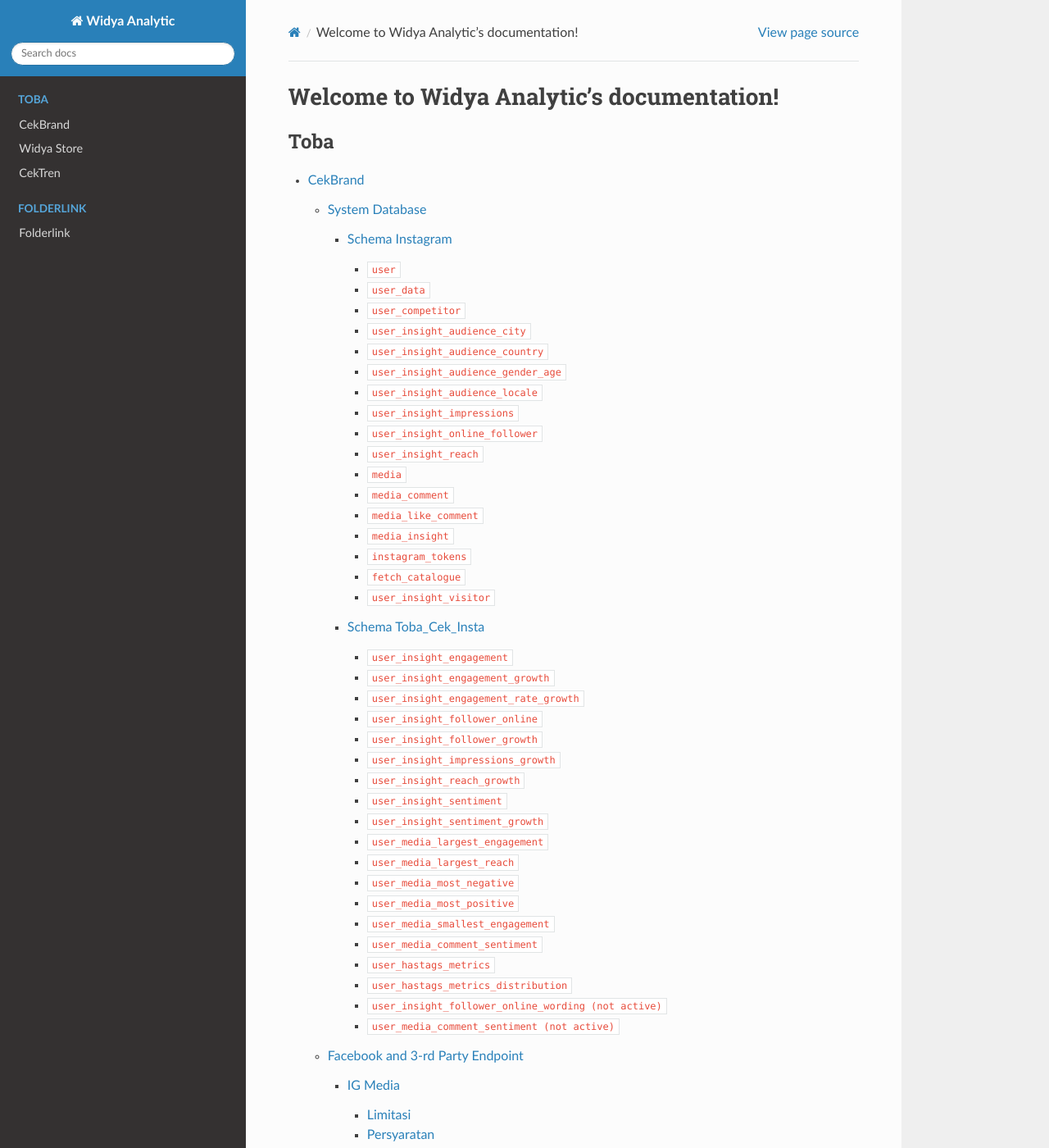
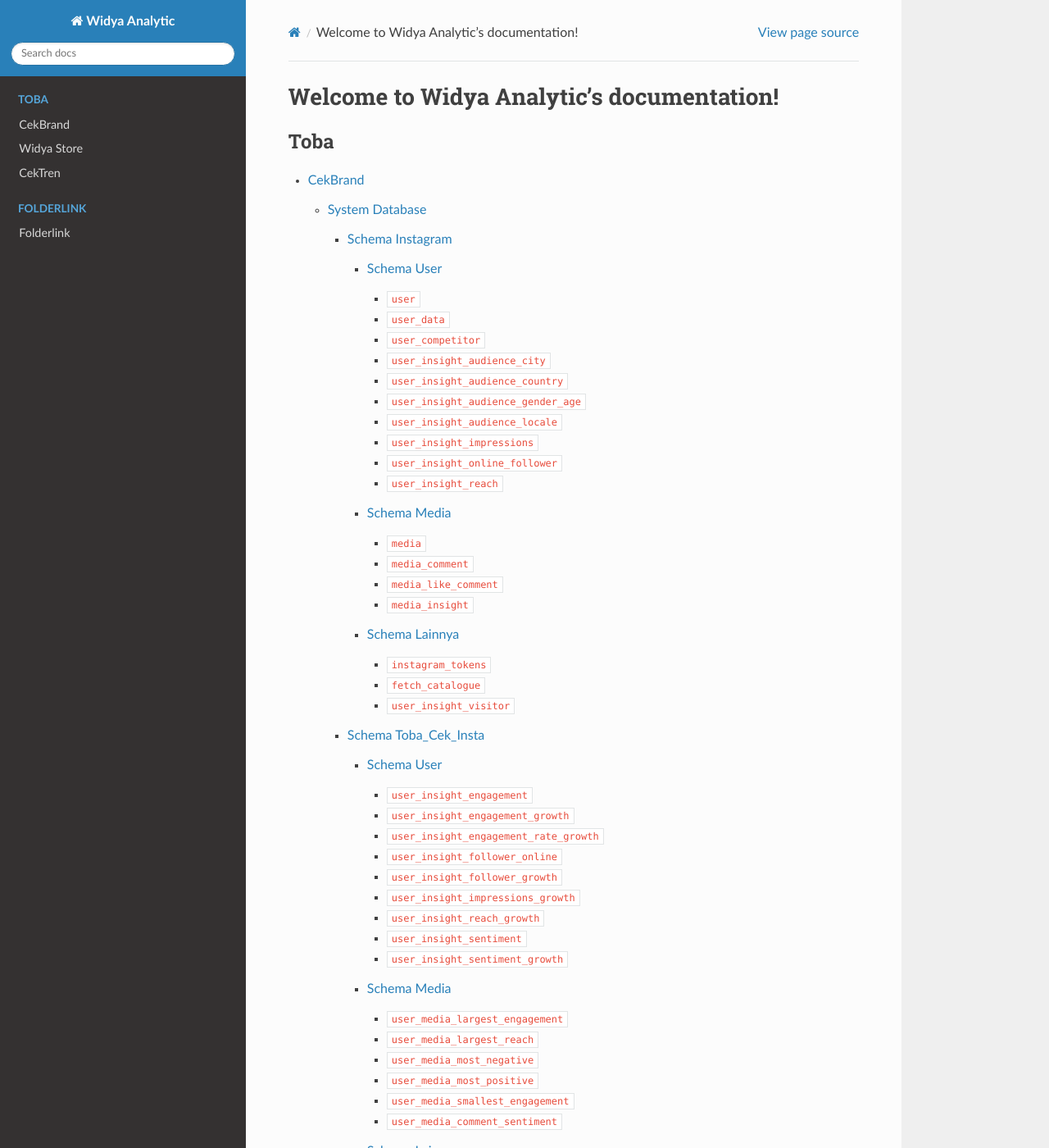
Before and after one commit to syrico/dokumentasi_data_widyaanalytics, a Sphinx documentation site: the page built from docs/source/index.rst, in a window 1280 px wide and 1400 px high. Shown: the whole window at 82% size. Built offline with Sphinx 7.4.7 and the Read the Docs theme 2.0.0, drawn with Linux system fonts in a browser that asks for light colours.

Commit message:
up sysdata (subbab)

```diff
--- a/docs/source/Toba/cekbrand/indexetl.rst
+++ b/docs/source/Toba/cekbrand/indexetl.rst
@@ -8,3 +8,4 @@
    etl/api
    etl/update
    etl/analytic
+   etl/airflow
--- a/docs/source/Toba/cekbrand/sysdata/schemacekinsta.md
+++ b/docs/source/Toba/cekbrand/sysdata/schemacekinsta.md
@@ -4,6 +4,7 @@
 
 ![ER Diagram Instagram](image/toba_cek_insta.png)
 
+## Schema User
 
 ### ``user_insight_engagement``
 Berisi data nilai engagement yang diperoleh dari penambahan jumlah like dan jumlah comment untuk setiap user dengan periode waktu 7 hari dan 28 hari.
@@ -117,6 +118,8 @@
 | updated_timestamp | -           | timestamp | Timestamp kapan data di update                   |          |
 | timeframe         | -           | int       | Periode waktu perhitungan perbandingan sentiment | [7 , 28] |
 
+## Schema Media
+
 ### ``user_media_largest_engagement``
 Berisi data media yang memiliki nilai engagement terbanyak pada suatu user dengan periode waktu 7 atau 28 hari.
 
@@ -128,6 +131,7 @@
 | timeframe         | -           | int       | Periode waktu perhitungan engagement terbanyak | [7 , 28] |
 | engagement_count  | -           | int       | Jumlah engagement media                        |          |
 | updated_timestamp | -           | timestamp | Timestamp kapan data di update                 |          |
+
 
 ### ``user_media_largest_reach``
 Berisi data media yang memiliki nilai reach terbanyak pada suatu user dengan periode waktu 7 atau 28 hari.
@@ -188,6 +192,7 @@
 | sentiment         | -           | varchar   | Sentiment komentar suatu media           | [neu , pos, neg] |
 | updated_timestamp | -           | timestamp | Timestamp kapan data di update           |                  |
 
+## Schema Lainnya
 
 ### ``user_hastags_metrics``
 Berisi data metrics setiap hashtag pada suatu media user.
--- a/docs/source/Toba/cekbrand/sysdata/schemainsta.md
+++ b/docs/source/Toba/cekbrand/sysdata/schemainsta.md
@@ -2,6 +2,8 @@
 Berisi tentang data yang diambil dari instagram seperti data user, data media, dan  data-data insight dari API instagram.
 
 ![ER Diagram Instagram](image/instagram.png)
+
+## Schema User
 
 ### ``user``
 Berisi tentang data user yang diambil dari instagram.
@@ -128,6 +130,8 @@
 | end_time          | -           | timestamp | Datestamp data dihitung dari tanggal berapa (dari facebook) |                     |
 | updated_timestamp | -           | timestamp | Timestamp kapan data di update                              |                     |
 
+## Schema Media
+
 ### ``media``
 Berisi tentang data media (foto/video) setiap user.
 
@@ -192,6 +196,8 @@
 | updated_timestamp | -           | timestampz | Timestamp kapan data di update                                 |                                                              |
 | datestamp         | -           | date       | Date kapan data di update                                      | Unique                                                       |
 
+## Schema Lainnya
+
 ### ``instagram_tokens``
 Berisi tentang data token instagram pada setiap user.
 
```
Also changed, not shown: docs/source/Toba/cekbrand/etl/airflow.md (added).
